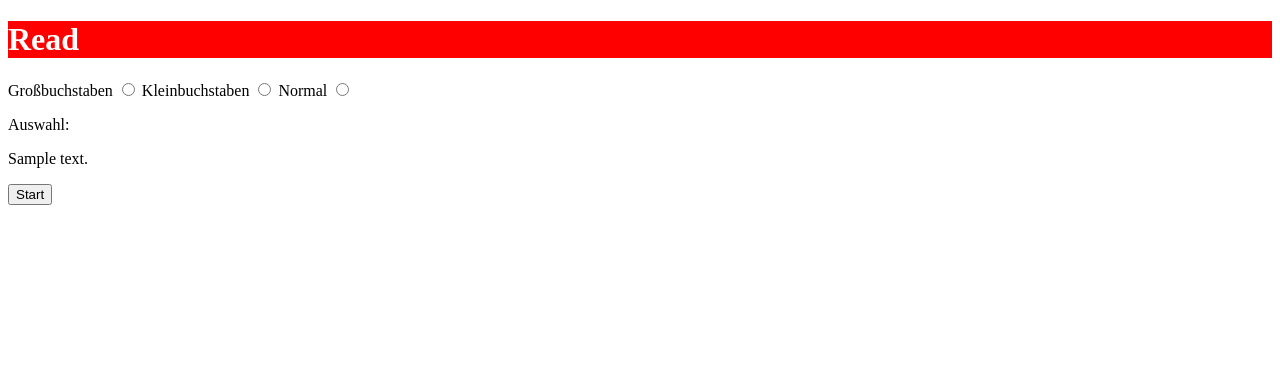
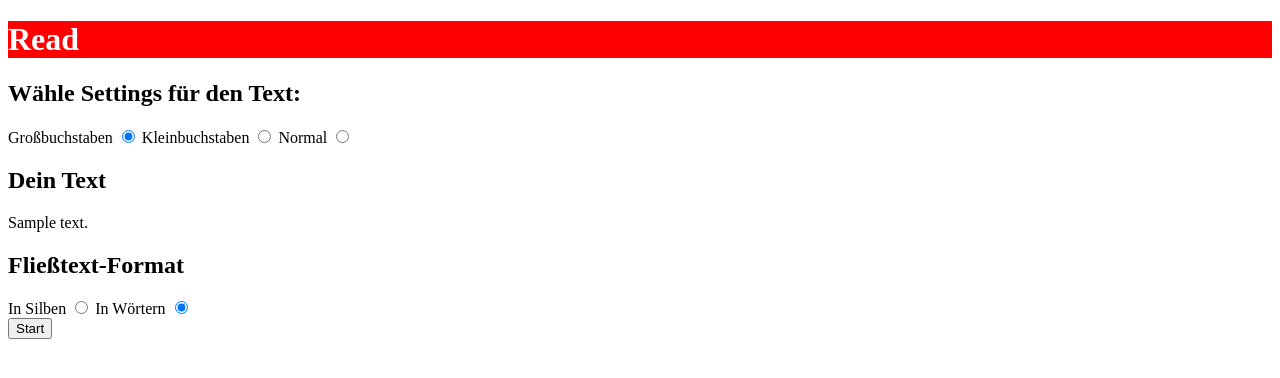
Before and after one commit to Hadizih/LeseFunken, a Flask app: template templates/read.html in a window 1280 px wide. Shown: the top 378 px of the page. Run offline with Flask 3, Linux system fonts and the light colour scheme; the template is opened without the code that fills it: most values are stand-ins (such as "Sample title", 1, 10 or a date in 2020).

Commit message:
Textformatierung implementiert

```diff
--- a/run.py
+++ b/run.py
@@ -1,4 +1,6 @@
 from flask import Flask, render_template, request
+from markupsafe import Markup
+from silben import transform_text_to_syllables
 
 
 app = Flask(__name__)
@@ -18,8 +20,19 @@ def own():
 
 @app.route('/read', methods=['POST'])
 def read():
-    text = request.form['userText']
-    return render_template('read.html', text=text)
+    action = request.form.get('action', None)
+
+    if action == "own_text":
+        text = request.form['userText']
+        syllables = transform_text_to_syllables(text)
+        text_words = text
+
+        return render_template('read.html', syllables_text=Markup(syllables), text_words=Markup(text_words))
+
+
+    return render_template('index.html')
+
+
 
 if __name__ == '__main__':
     app.run(debug=True)
--- a/static/script.js
+++ b/static/script.js
@@ -1,21 +1,28 @@
-const radioBtns = document.querySelectorAll('input[type="radio"]');
-const output = document.getElementById('text');
-const auswahl = document.querySelector('#auswahl');
-const originalText = output.innerHTML;
+radioBtnFormat = document.querySelectorAll('input[name="radioBtnFormat"]');
+radioBtnFlow = document.querySelectorAll('input[name="radioBtnFlow"]');
+textElement = document.getElementById('text');
 
-radioBtns.forEach(radioBtn => {
-  radioBtn.addEventListener('change', () => {
-    const selectedValue = document.querySelector('input[type="radio"]:checked');
+const changeTextSettings = () => {
+  const selectedFormat = document.querySelector('input[name="radioBtnFormat"]:checked').value;
+  const selectedFlow = document.querySelector('input[name="radioBtnFlow"]:checked').value;
 
-    if (selectedValue.value === 'capital') {
-      auswahl.innerHTML = 'You selected capital';
-      output.innerHTML = originalText.toUpperCase();
-    } else if (selectedValue.value === 'lowercase') {
-      auswahl.innerHTML = 'You selected lowercase';
-      output.innerHTML = originalText.toLowerCase();
-    } else if (selectedValue.value === 'normal') {
-      auswahl.innerHTML = 'You selected normal';
-      output.innerHTML = originalText;
-    }
-  });
-});
+  let words = textElement.getAttribute('data-words');
+  let syllables = textElement.getAttribute('data-syllables');
+
+  let displayText = selectedFlow === 'syllables' ? syllables : words;
+
+
+  if (selectedFormat === 'uppercase') {
+    displayText = displayText.toUpperCase();
+  } else if (selectedFormat === 'lowercase') {
+    displayText = displayText.toLowerCase();
+  } else if (selectedFormat === 'normal') {
+    displayText = selectedFlow === 'syllables' ? syllables : words;
+  }
+
+  textElement.innerHTML = displayText;
+
+}
+
+radioBtnFormat.forEach(radioBtn => radioBtn.addEventListener('change', changeTextSettings));
+radioBtnFlow.forEach(radioBtn => radioBtn.addEventListener('change', changeTextSettings));
--- a/templates/own.html
+++ b/templates/own.html
@@ -13,7 +13,7 @@
         <form action="/read" method="POST">
             <label for="userText">Bitte gib deinen Text ein</label>
             <textarea id="userText" name="userText" rows="10" cols="50"></textarea>
-            <button type="submit">Weiter</button>
+            <button type="submit" name="action" value="own_text">Weiter</button>
           </form>
     </div>
 
--- a/templates/read.html
+++ b/templates/read.html
@@ -12,21 +12,31 @@
 <body>
     <h1>Read</h1>
     <div id="main">
+        <h2>Wähle Settings für den Text:</h2>
         <div id="read-settings">
             <label for="radioBtnCapital">Großbuchstaben</label>
-            <input type="radio" id="radioBtnCapital" name="radioBtn" value="capital">
+            <input type="radio" id="radioBtnCapital" name="radioBtnFormat" value="uppercase" checked>
             <label for="radioBtnLower">Kleinbuchstaben</label>
-            <input type="radio" id="radioBtnLower" name="radioBtn" value="lowercase">
+            <input type="radio" id="radioBtnLower" name="radioBtnFormat" value="lowercase">
             <label for="radioBtnNormal">Normal</label>
-            <input type="radio" id="radioBtnNormal" name="radioBtn" value="normal">
+            <input type="radio" id="radioBtnNormal" name="radioBtnFormat" value="normal">
 
         </div>
-        <p>Auswahl: <span id="auswahl"></span></p>
-        <p id="text">{{text}}</p>
+        <div id="ausgabeText">
+        <h2>Dein Text</h2>
+        <p id="text" name="text" data-syllables="{{syllables_text}}" data-words="{{text_words}}">{{text_words}}</p>
+        </div>
+        <h2>Fließtext-Format</h2>
+        <div id="textFlowButtons">
+            <label for="radioBtnSyllables">In Silben</label>
+            <input type="radio" id="radioBtnSyllables" name="radioBtnFlow" value="syllables">
+            <label for="radioBtnWords">In Wörtern</label>
+            <input type="radio" id="radioBtnWords" name="radioBtnFlow" value="words" checked>
 
-     <div id="buttons">
-        <button id="startBtn">Start</button>
-    </div>
+        </div>
+        <div>
+            <button type="submit" name="action" value="start" onclick=start_reading()>Start</button>
+        </div>
     <script src="{{url_for('static',filename='script.js')}}"></script>
 </body>
 </html>
```
Also changed, not shown: 1 other file.
